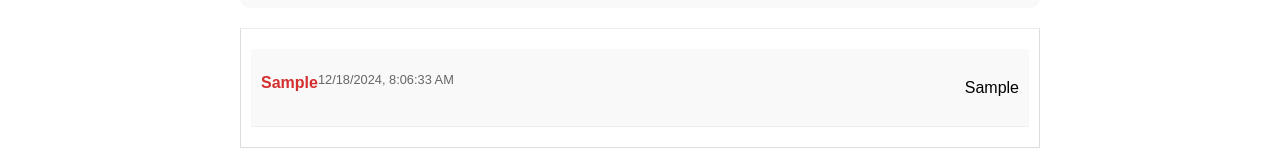
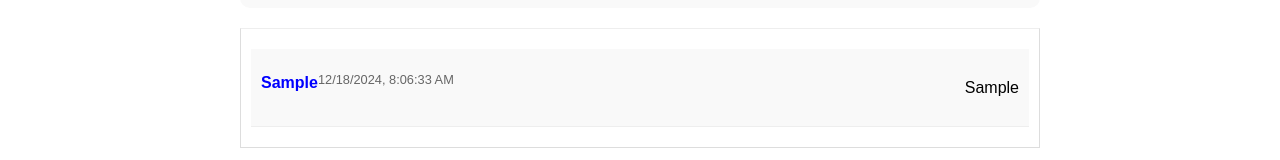
Before and after one commit to HeeDeukSon/Strawberry, a plain HTML site: page cmdW.html in a window 1280 px wide. Both pictures are taken after typing "Sample", "Sample", "Sample" into the empty fields and a click on the button "댓글 등록". Shown: the part 492-652 px from the top of the page. Drawn offline with Linux system fonts and the light colour scheme.

Commit message:
3차 수정본
게시자의 이름을 업그레이드

```diff
--- a/styles.css
+++ b/styles.css
@@ -203,7 +203,7 @@ footer {
     margin-bottom: 10px;
 }
 .comment-item .comment-header strong {
-    color: #d32f2f;
+    color: #0000FF;
 }
 .comment-item .comment-date {
     color: #666;
```
